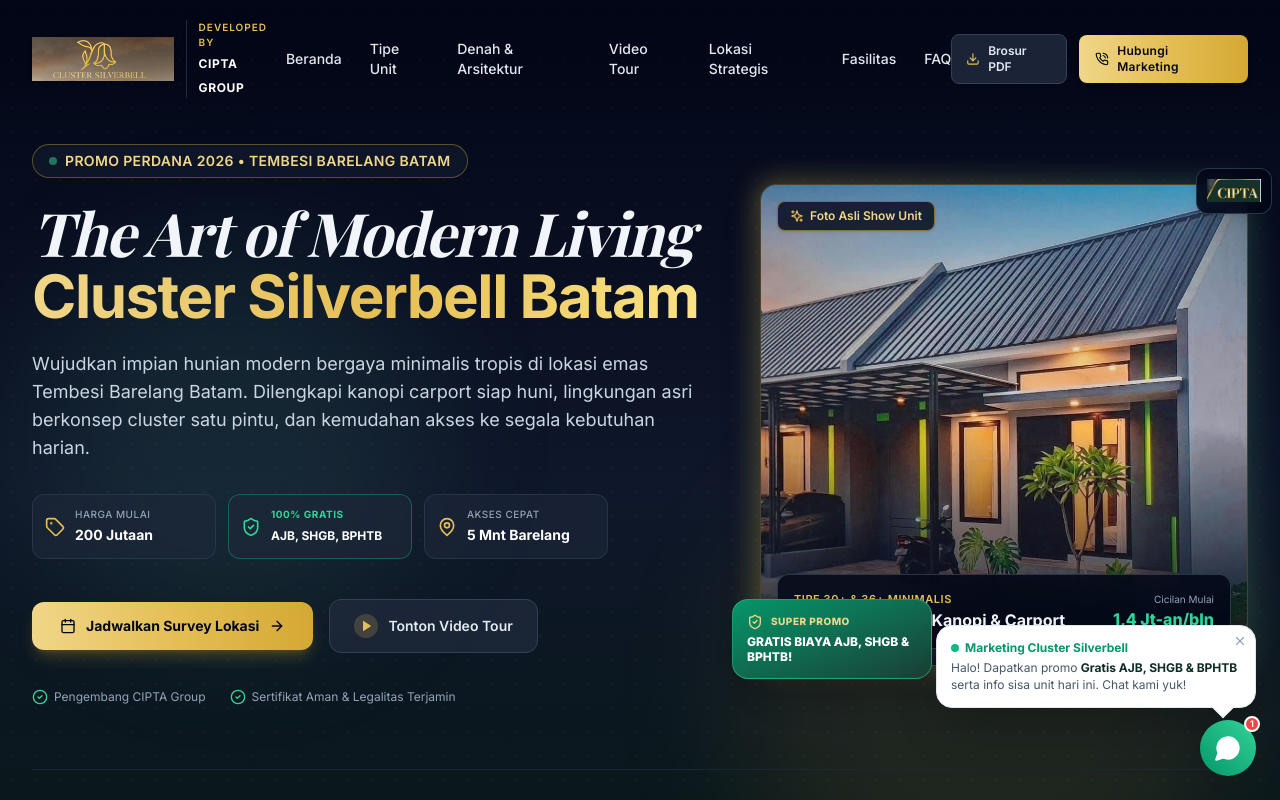
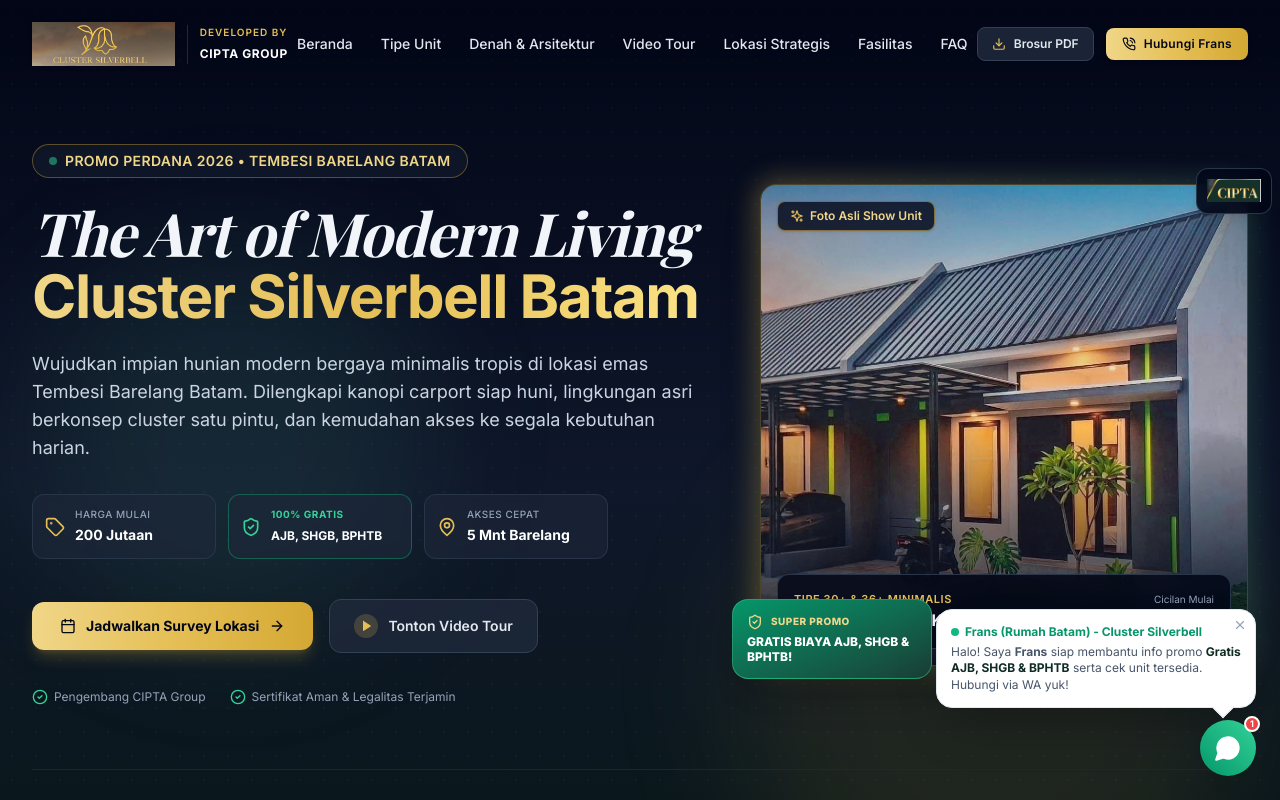
Before and after one commit to franssaut/silverbell, a React (Vite) app: page / in a window 1280 px wide. Shown: the top 800 px of the page. Built offline with nearby package versions, Linux system fonts and the light colour scheme; a web font is replaced by a local one.

Commit message:
fix(contact): update all marketing contact to Frans Rumah Batam 082391059216

```diff
--- a/index.html
+++ b/index.html
@@ -61,12 +61,19 @@
           "@type": "RealEstateAgent",
           "@id": "https://silverbell-lyart.vercel.app/#organization",
           "name": "Cluster Silverbell",
-          "alternateName": "Perumahan Cluster Silverbell Batam",
+          "alternateName": "Perumahan Cluster Silverbell Batam - Frans Rumah Batam",
           "url": "https://silverbell-lyart.vercel.app",
           "logo": "https://silverbell-lyart.vercel.app/images/cluster-silverbell-logo.png",
           "image": "https://silverbell-lyart.vercel.app/images/og-share.jpg",
-          "description": "Cluster Silverbell adalah kawasan perumahan modern minimalis eksklusif persembahan PT Cipta Group di Tembesi Barelang Batam dengan harga mulai 200 Jutaan.",
-          "telephone": "+6281270001234",
+          "description": "Cluster Silverbell adalah kawasan perumahan modern minimalis eksklusif persembahan PT Cipta Group di Tembesi Barelang Batam dengan harga mulai 200 Jutaan. Hubungi Frans (Rumah Batam) 082391059216.",
+          "telephone": "+6282391059216",
+          "contactPoint": {
+            "@type": "ContactPoint",
+            "telephone": "+6282391059216",
+            "contactType": "sales",
+            "name": "Frans Rumah Batam",
+            "availableLanguage": ["Indonesian", "English"]
+          },
           "priceRange": "Rp 200.000.000 - Rp 450.000.000",
           "address": {
             "@type": "PostalAddress",
--- a/src/components/BookingForm.jsx
+++ b/src/components/BookingForm.jsx
@@ -27,7 +27,7 @@
     e.preventDefault();
 
     // Create WhatsApp message
-    const waMessage = `Halo Marketing Cluster Silverbell, saya ingin menjadwalkan survey lokasi dengan rincian berikut:
+    const waMessage = `Halo Mas Frans (Rumah Batam) - Cluster Silverbell, saya ingin menjadwalkan survey lokasi dengan rincian berikut:
 - Nama: ${formData.name}
 - No. WhatsApp: ${formData.phone}
 - Minat Tipe Unit: ${formData.unitType}
@@ -35,7 +35,7 @@
 - Waktu Kunjungan: ${formData.surveyTime}
 ${formData.notes ? `- Catatan: ${formData.notes}` : ''}
 
-Mohon konfirmasi ketersediaan tim marketing untuk mendampingi di lokasi. Terima kasih.`;
+Mohon info konfirmasi ketersediaan Mas Frans untuk mendampingi di lokasi Cluster Silverbell. Terima kasih.`;
 
     const waUrl = `https://wa.me/${PROJECT_DETAILS.whatsappNumber}?text=${encodeURIComponent(waMessage)}`;
 
@@ -63,7 +63,7 @@
               Kunjungi Langsung Lokasi Cluster Silverbell
             </h2>
             <p className="text-slate-400 text-xs sm:text-sm leading-relaxed">
-              Tim marketing CIPTA Group siap menyambut dan mendampingi Anda melihat langsung rumah contoh, spesifikasi material, dan lingkungan perumahan.
+              Frans (Rumah Batam) siap menyambut dan mendampingi Anda melihat langsung rumah contoh, denah lokasi, dan promo terbaik di perumahan.
             </p>
           </div>
 
--- a/src/components/FAQSection.jsx
+++ b/src/components/FAQSection.jsx
@@ -67,19 +67,19 @@
               Punya Pertanyaan Spesifik Lainnya?
             </h4>
             <p className="text-xs text-slate-300">
-              Konsultan properti kami siap membantu menjawab pertanyaan Anda kapan saja tanpa dipungut biaya.
+              Frans (Rumah Batam) siap membantu menjawab pertanyaan Anda seputar unit, legalitas, promo, dan survey lokasi.
             </p>
           </div>
           <a
             href={`https://wa.me/${PROJECT_DETAILS.whatsappNumber}?text=${encodeURIComponent(
-              "Halo Admin Cluster Silverbell, saya ingin menanyakan beberapa hal mengenai perumahan Silverbell..."
+              "Halo Mas Frans (Rumah Batam), saya ingin menanyakan beberapa hal mengenai perumahan Cluster Silverbell..."
             )}`}
             target="_blank"
             rel="noopener noreferrer"
             className="inline-flex items-center gap-2 px-5 py-2.5 rounded-xl bg-emerald-500 hover:bg-emerald-600 text-white font-bold text-xs shrink-0 transition shadow"
           >
             <MessageCircle className="w-4 h-4" />
-            <span>Chat Langsung ke WhatsApp</span>
+            <span>Chat Frans via WhatsApp</span>
           </a>
         </div>
 
--- a/src/components/FloatingWhatsApp.jsx
+++ b/src/components/FloatingWhatsApp.jsx
@@ -28,11 +28,11 @@
 
           <div className="flex items-center gap-1.5 text-emerald-600 font-bold mb-1">
             <span className="w-2 h-2 rounded-full bg-emerald-500 animate-pulse"></span>
-            <span>Marketing Cluster Silverbell</span>
+            <span>Frans (Rumah Batam) - Cluster Silverbell</span>
           </div>
 
           <p className="text-slate-600 leading-snug">
-            Halo! Dapatkan promo <strong className="text-brand-900">Gratis AJB, SHGB & BPHTB</strong> serta info sisa unit hari ini. Chat kami yuk!
+            Halo! Saya <strong>Frans</strong> siap membantu info promo <strong className="text-brand-900">Gratis AJB, SHGB & BPHTB</strong> serta cek unit tersedia. Hubungi via WA yuk!
           </p>
 
           {/* Little arrow */}
--- a/src/components/Footer.jsx
+++ b/src/components/Footer.jsx
@@ -90,12 +90,14 @@
               <div className="flex items-center gap-2.5">
                 <Phone className="w-4 h-4 text-emerald-400 shrink-0" />
                 <a
-                  href={`https://wa.me/${PROJECT_DETAILS.whatsappNumber}`}
+                  href={`https://wa.me/${PROJECT_DETAILS.whatsappNumber}?text=${encodeURIComponent(
+                    PROJECT_DETAILS.whatsappDefaultMsg
+                  )}`}
                   target="_blank"
                   rel="noopener noreferrer"
                   className="hover:text-emerald-400 transition"
                 >
-                  +62 812-7000-1234 (WhatsApp Marketing)
+                  +62 823-9105-9216 (Frans - Rumah Batam)
                 </a>
               </div>
               <div className="flex items-center gap-2.5">
--- a/src/components/MortgageCalculator.jsx
+++ b/src/components/MortgageCalculator.jsx
@@ -33,7 +33,7 @@
   };
 
   const generateWhatsAppKprMessage = () => {
-    return `Halo Marketing Cluster Silverbell, saya sudah menghitung simulasi KPR di website dengan rincian:
+    return `Halo Mas Frans (Rumah Batam) - Cluster Silverbell, saya sudah menghitung estimasi di website dengan rincian:
 - Harga Properti: ${formatRupiah(propertyPrice)}
 - DP (${dpPercent}%): ${formatRupiah(dpAmount)}
 - Tenor: ${tenorYears} Tahun
--- a/src/components/Navbar.jsx
+++ b/src/components/Navbar.jsx
@@ -85,10 +85,11 @@
               )}`}
               target="_blank"
               rel="noopener noreferrer"
+              title="Hubungi Frans (Rumah Batam) - 082391059216"
               className="inline-flex items-center gap-2 px-4 py-2 text-xs font-semibold rounded-lg text-slate-950 bg-gradient-to-r from-gold-300 via-gold-400 to-gold-500 hover:from-gold-400 hover:to-gold-600 shadow-md hover:shadow-gold-500/20 transition-all font-sans tracking-wide"
             >
               <PhoneCall className="w-3.5 h-3.5" />
-              <span>Hubungi Marketing</span>
+              <span>Hubungi Frans</span>
             </a>
           </div>
 
@@ -149,7 +150,7 @@
               className="w-full flex items-center justify-center gap-2 py-2.5 text-sm font-semibold rounded-lg text-slate-950 bg-gradient-to-r from-gold-300 to-gold-500 font-bold"
             >
               <PhoneCall className="w-4 h-4" />
-              Chat WhatsApp Marketing
+              Chat Frans (Rumah Batam)
             </a>
           </div>
         </div>
--- a/src/components/PromoBanner.jsx
+++ b/src/components/PromoBanner.jsx
@@ -84,7 +84,7 @@
               </div>
               <a
                 href={`https://wa.me/${PROJECT_DETAILS.whatsappNumber}?text=${encodeURIComponent(
-                  "Halo Marketing Cluster Silverbell, saya ingin mengklaim Promo Gratis Biaya AJB, SHGB, BPHTB untuk unit Silverbell. Mohon informasi syarat dan sisa kuota unitnya."
+                  "Halo Mas Frans (Rumah Batam), saya ingin mengklaim Promo Gratis Biaya AJB, SHGB, BPHTB untuk unit Cluster Silverbell. Mohon informasi syarat dan sisa kuota unitnya."
                 )}`}
                 target="_blank"
                 rel="noopener noreferrer"
--- a/src/components/UnitShowcase.jsx
+++ b/src/components/UnitShowcase.jsx
@@ -264,7 +264,7 @@
               <div className="pt-6 space-y-2.5 border-t border-slate-100 mt-6">
                 <a
                   href={`https://wa.me/${PROJECT_DETAILS.whatsappNumber}?text=${encodeURIComponent(
-                    `Halo Marketing Cluster Silverbell, saya ingin info ketersediaan unit ${activeUnit.name} (${activeUnit.price}) dan simulasi KPR-nya.`
+                    `Halo Mas Frans (Rumah Batam), saya ingin info ketersediaan unit ${activeUnit.name} (${activeUnit.price}), promo gratis AJB/SHGB/BPHTB, dan jadwal survey lokasi.`
                   )}`}
                   target="_blank"
                   rel="noopener noreferrer"
--- a/src/data/projectData.js
+++ b/src/data/projectData.js
@@ -16,8 +16,11 @@
     "Carport & Kanopi Modern Sudah Termasuk",
     "Pilihan Fleksibel 2 Kamar atau 3 Kamar Tidur"
   ],
-  whatsappNumber: "6281270001234", // Marketing representative
-  whatsappDefaultMsg: "Halo Marketing Cluster Silverbell, saya tertarik dengan informasi unit, promo gratis AJB/SHGB/BPHTB, dan jadwal survey lokasi.",
+  whatsappNumber: "6282391059216", // Frans (Rumah Batam)
+  contactPhone: "082391059216",
+  formattedPhone: "+62 823-9105-9216",
+  marketingName: "Frans (Rumah Batam)",
+  whatsappDefaultMsg: "Halo Mas Frans (Rumah Batam), saya tertarik dengan informasi unit Cluster Silverbell, promo gratis AJB/SHGB/BPHTB, dan jadwal survey lokasi.",
   googleMapsUrl: "https://maps.google.com/?q=Cluster+Silverbell+Tembesi+Batam"
 };
 
```
